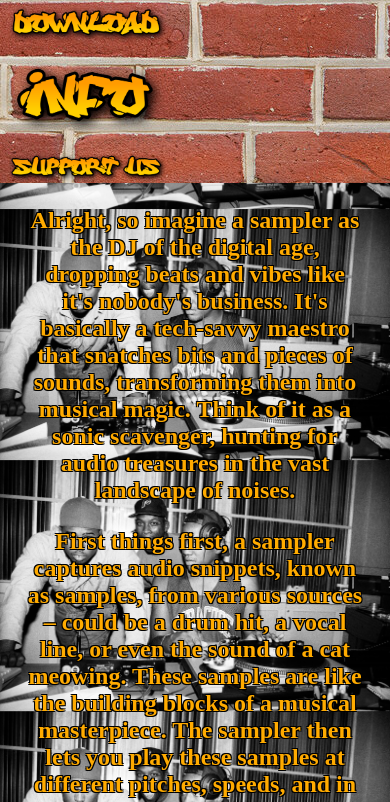
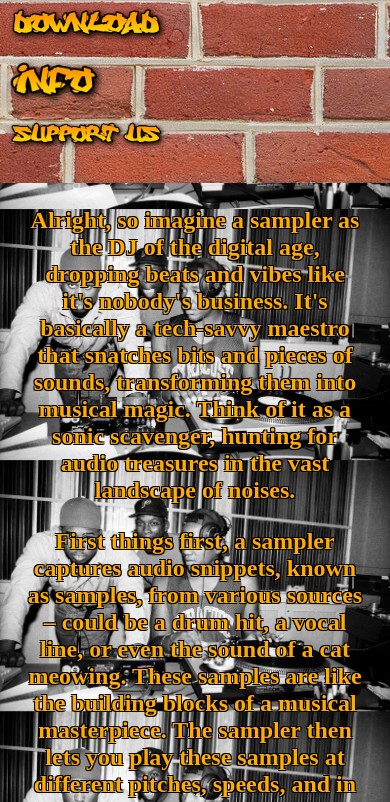
Before and after one commit to chocolocoboo/chocolocoboo.github.io, a plain HTML site: page zulu/HTML-files/Info.html in a window 390 px wide. Shown: the part 42-844 px from the top of the page. Drawn offline with Linux system fonts and the light colour scheme; files whose address does not match are found by name.

Commit message:
good for mobile

```diff
--- a/zulu/CSS-files/styles.css
+++ b/zulu/CSS-files/styles.css
@@ -97,13 +97,14 @@ Body {
     display: flex;
     flex: 1;
     margin: 0px;
-    height: 10vh;
+    height: 12vh;
     position: relative;
     flex-direction: row;
   }
 
-  .info{
-    height: 10vh;
+  .Info{
+    height: 6vw;
+    display: flex;
   }
 
   .topnav a {
@@ -151,8 +152,8 @@ ul{
     padding: 0%;
   }
 
-  .info{
-    height: 10vh;
+  .Info{
+    height: 7vh;
   }
 }
 
--- a/zulu/HTML-files/Info.html
+++ b/zulu/HTML-files/Info.html
@@ -13,7 +13,7 @@
     <div class="topnav">
         <a href="../HTML-files/Index.html"> <img src="../Resources/zulu-zampler.png" alt="logo" class="NavBlock"></a>
         <a href="../HTML-files/Download.html"><img src="../Resources/Download.png" alt="download" class="NavBlock"></a>
-        <a href="../HTML-files/Info.html"><img src="../Resources/Info.png" alt="info" class="NavBlock" class="Info"></a>
+        <a href="../HTML-files/Info.html"><img src="../Resources/Info.png" alt="info" class="Info"></a>
         <a href="../HTML-files/Support-us.html"><img src="../Resources/Support-Us-2024-01-17.png" alt="support-us" class="NavBlock"></a>
     </div>
 
```
Also changed, not shown: zulu/HTML-files/Download.html (+1 -1 lines), zulu/HTML-files/Index.html (+1 -1 lines), zulu/HTML-files/Support-us.html (+1 -1 lines).
